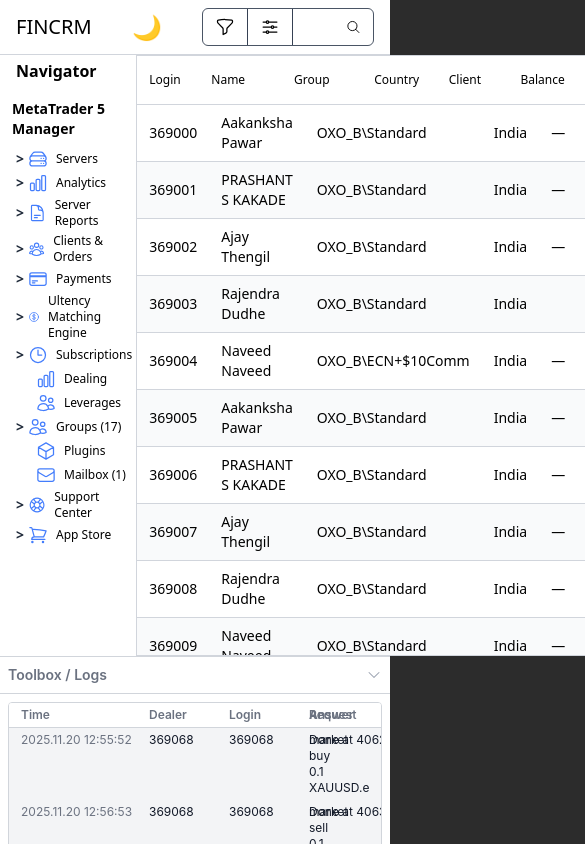
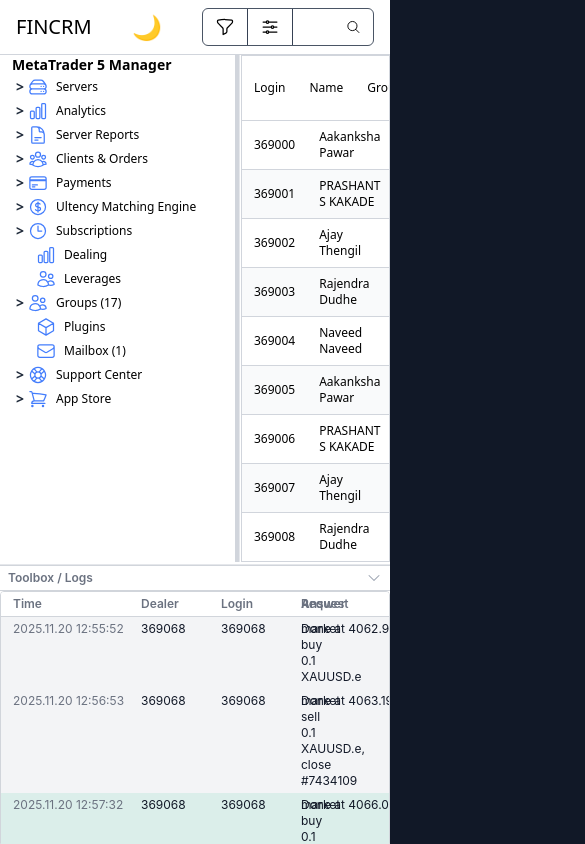
Before and after one commit to katochrasik794/mt5manager-clone, a React (Vite) app: page / in a window 390 px wide. Shown: the top 844 px of the page, 585 px wide, since content can reach past the window. Built offline with nearby package versions, Linux system fonts and the light colour scheme.

Commit message:
Light and dark mode applied

```diff
--- a/src/App.jsx
+++ b/src/App.jsx
@@ -1,32 +1,67 @@
+// import React, { useState, useEffect } from "react";
+// import { Routes, Route, useLocation } from "react-router-dom";
 
 // import Topbar from "./components/Topbar";
-// import { BrowserRouter as Router, Routes, Route } from "react-router-dom";
-// import Sidebar from "./components/Sidebar";
-// import Dashboard from "./components/Dashboard";
-
+// import NavigatorSidebar from "./components/Sidebar";
 // import FooterBar from "./components/FooterBar";
 
+// // pages you already have
+// import Dashboard from "./components/Dashboard"; // your Dashboard.jsx
+// import UsersPage from "./pages/UsersPage";
+// import ClientPage from "./pages/clients/ClientPage";
+// import Clients from "./pages/clients/Clients";
+// import OnlineUsers from "./pages/clients/OnlineUsers";
+// import TradingAccounts from "./pages/clients/TradingAccounts";
+// import Positions from "./pages/clients/Positions";
+// import Orders from "./pages/clients/Orders";
+// // If you have other page components, import them here:
+// // import SettingsPage from "./pages/SettingsPage";
+
 // export default function App() {
+//   const [sidebarOpen, setSidebarOpen] = useState(false);
+//   const location = useLocation();
 
+//   // close mobile sidebar on route change
+//   useEffect(() => {
+//     setSidebarOpen(false);
+//   }, [location]);
 
 //   return (
-//     <>
-//     <Router>
-//       <Topbar/>
-//       <Sidebar />
-//       <Routes>
-//         {/* <Route path="/" element={<Dashboard />} /> */}
-//       </Routes>
+//     <div className="h-screen flex flex-col">
+//       {/* Topbar - always visible */}
+//       <Topbar onToggleSidebar={() => setSidebarOpen((s) => !s)} />
+
+//       {/* Middle area: sidebar + changing dashboard content */}
+//       <div className="flex">
+//         <NavigatorSidebar isOpen={sidebarOpen} onClose={() => setSidebarOpen(false)} />
+
+//         {/* Dashboard area that will change by route */}
+//         <main className="flex-1">
+//           <Routes>
+//             <Route path="/" element={<ClientPage />} />
+//             <Route path="/users" element={<UsersPage />} />
+//             <Route path="/clients" element={<Clients />} />
+//             <Route path="/clients-dashboard" element={<ClientPage />} />
+//             <Route path="/online-users" element={<OnlineUsers />} />
+//             <Route path="/trading-accounts" element={<TradingAccounts />} />
+//             <Route path="/positions" element={<Positions />} />
+//             <Route path="/orders" element={<Orders />} />
+//             {/* Add your other route entries here */}
+//             <Route path="*" element={<div>Page not found</div>} />
+//           </Routes>
+//         </main>
+//       </div>
+
+//       {/* Footer always visible */}
 //       <FooterBar />
-//     </Router>
-//     </>
+//     </div>
 //   );
 // }
 
 
-
-import React, { useState, useEffect } from "react";
+import React, { useState, useEffect, useContext } from "react";
 import { Routes, Route, useLocation } from "react-router-dom";
+import Mycontext from "./context/Mycontext";
 
 import Topbar from "./components/Topbar";
 import NavigatorSidebar from "./components/Sidebar";
@@ -45,7 +80,15 @@
 // import SettingsPage from "./pages/SettingsPage";
 
 export default function App() {
+  const { mode } = useContext(Mycontext);
   const [sidebarOpen, setSidebarOpen] = useState(false);
+  const [sidebarWidth, setSidebarWidth] = useState(240); // default sidebar width
+  const [footerHeight, setFooterHeight] = useState(40); // default footer height
+  const [isSidebarResizing, setIsSidebarResizing] = useState(false);
+  const [isMainResizing, setIsMainResizing] = useState(false);
+  const [isFooterResizing, setIsFooterResizing] = useState(false);
+  const isResizing = isSidebarResizing || isMainResizing || isFooterResizing;
+
   const location = useLocation();
 
   // close mobile sidebar on route change
@@ -53,17 +96,119 @@
     setSidebarOpen(false);
   }, [location]);
 
+  useEffect(() => {
+    function handleMouseMove(e) {
+      // Sidebar horizontal resize (left / right)
+      if (isSidebarResizing) {
+        const minWidth = 10;
+        const maxWidth = window.innerWidth - 300;
+        const newWidth = Math.min(Math.max(e.clientX, minWidth), maxWidth);
+        setSidebarWidth(newWidth);
+      }
+
+      // Main horizontal resize (adjusts sidebar width)
+      if (isMainResizing) {
+        const minWidth = 10;
+        const maxWidth = window.innerWidth - 300;
+        const newWidth = Math.min(Math.max(e.clientX, minWidth), maxWidth);
+        setSidebarWidth(newWidth);
+      }
+
+      // Footer vertical resize (up / down)
+      if (isFooterResizing) {
+        const minHeight = 30;
+        const maxHeight = window.innerHeight - 10;
+        // distance from cursor to bottom of window
+        const calculatedHeight = window.innerHeight - e.clientY;
+        const newHeight = Math.min(Math.max(calculatedHeight, minHeight), maxHeight);
+        setFooterHeight(newHeight);
+      }
+    }
+
+    function handleMouseUp() {
+      if (isSidebarResizing) setIsSidebarResizing(false);
+      if (isMainResizing) setIsMainResizing(false);
+      if (isFooterResizing) setIsFooterResizing(false);
+    }
+
+    if (isSidebarResizing || isMainResizing || isFooterResizing) {
+      window.addEventListener("mousemove", handleMouseMove);
+      window.addEventListener("mouseup", handleMouseUp);
+    }
+
+    return () => {
+      window.removeEventListener("mousemove", handleMouseMove);
+      window.removeEventListener("mouseup", handleMouseUp);
+    };
+  }, [isSidebarResizing, isMainResizing, isFooterResizing]);
+
+  const handleSidebarResizeMouseDown = () => {
+    setIsSidebarResizing(true);
+  };
+
+  const handleMainResizeMouseDown = () => {
+    setIsMainResizing(true);
+  };
+
+  const handleFooterResizeMouseDown = () => {
+    setIsFooterResizing(true);
+  };
+
   return (
-    <div className="h-screen flex flex-col">
+    <div
+      className={`h-screen flex flex-col ${isResizing ? "select-none" : ""} ${mode}`}
+      style={{ backgroundColor: mode === "dark" ? "#2c2c2c" : "white" }}
+    >
       {/* Topbar - always visible */}
       <Topbar onToggleSidebar={() => setSidebarOpen((s) => !s)} />
 
+      {/* Wrapper for middle (sidebar + main) and footer */}
+      <div className="flex flex-col overflow-hidden">
         {/* Middle area: sidebar + changing dashboard content */}
-      <div className="flex">
-        <NavigatorSidebar isOpen={sidebarOpen} onClose={() => setSidebarOpen(false)} />
+        <div
+          className="flex-1 grid overflow-hidden"
+          style={{
+            gridTemplateColumns: `${sidebarWidth}px 1px 1fr`,
+            transition: isResizing ? "none" : "grid-template-columns 0.3s ease-in-out",
+          }}
+        >
+          {/* Sidebar with stretchable width */}
+          <div
+            className={`relative h-full overflow-y-auto overflow-x-hidden border-r ${
+              mode === "dark"
+                ? "border-gray-700 bg-[#2c2c2c]"
+                : "border-gray-200 bg-white"
+            }`}
+          >
+            <NavigatorSidebar
+              isOpen={sidebarOpen}
+              onClose={() => setSidebarOpen(false)}
+            />
 
-        {/* Dashboard area that will change by route */}
-        <main className="flex-1">
+            {/* Vertical resize handle on sidebar border */}
+            <div
+              onMouseDown={handleSidebarResizeMouseDown}
+              className={`absolute top-0 right-0 h-full w-1 cursor-col-resize
+                ${mode === "dark" ? "bg-gray-600 hover:bg-gray-500" : "bg-gray-300 hover:bg-gray-400"}
+                ${isSidebarResizing ? "bg-gray-500" : ""}`}
+            />
+          </div>
+
+          {/* 1px gap */}
+          <div></div>
+
+          {/* Main area - stretches smoothly when sidebar is resized */}
+          <main className="overflow-auto relative">
+            {/* Horizontal resize handle on main's left border */}
+            <div
+              onMouseDown={handleMainResizeMouseDown}
+              className={`absolute top-0 left-0 h-full w-1 cursor-col-resize
+                bg-transparent hover:bg-gray-500/40
+                ${isMainResizing ? "bg-gray-500" : ""} ${
+                  mode === "dark" ? "hover:bg-gray-400/40" : ""
+                }`}
+            />
+
             <Routes>
               <Route path="/" element={<ClientPage />} />
               <Route path="/users" element={<UsersPage />} />
@@ -79,8 +224,27 @@
           </main>
         </div>
 
-      {/* Footer always visible */}
-      <FooterBar />
+        {/* Horizontal resize handle above footer */}
+        <div
+          onMouseDown={handleFooterResizeMouseDown}
+          className={`h-0.5 cursor-row-resize bg-transparent hover:bg-gray-500/40
+            ${isFooterResizing ? "bg-gray-700" : ""} ${
+            mode === "dark" ? "hover:bg-gray-400/40" : ""
+          }`}
+        />
+
+        {/* Footer always visible, but height stretchable */}
+        <div
+          className={`shrink-0 overflow-hidden border-t ${
+            mode === "dark"
+              ? "border-gray-700 bg-[#2c2c2c]"
+              : "border-gray-200 bg-white"
+          }`}
+          style={{ height: footerHeight }}
+        >
+          <FooterBar setFooterHeight={setFooterHeight} />
+        </div>
+      </div>
     </div>
   );
 }
--- a/src/components/FooterBar.jsx
+++ b/src/components/FooterBar.jsx
@@ -1,4 +1,4 @@
-import React, { useState, useContext } from "react";
+import React, { useState, useContext, useEffect } from "react";
 import { ChevronDownIcon, ChevronUpIcon } from '@heroicons/react/24/solid';
 import Mycontext from "../context/Mycontext";
 
@@ -64,12 +64,16 @@
 // Helper to define column sizing for the grid
 const gridColClasses = "grid-cols-[140px_80px_80px_minmax(0,1fr)_120px]";
 
-export default function App() {
+export default function FooterBar({ footerHeight, setFooterHeight }) {
   const { mode } = useContext(Mycontext);
   const styles = mode === "dark" ? darkStyles : lightStyles;
-  const login = "2025.11.20 08:50:33";
-  const logout = "—";
+//   const login = "2025.11.20 08:50:33";
+//   const logout = "—";
   const [isLogsPanelOpen, setIsLogsPanelOpen] = useState(true);
+
+  useEffect(() => {
+    setFooterHeight(isLogsPanelOpen ? 280 : 50);
+  }, [isLogsPanelOpen, setFooterHeight]);
 
   // Function to determine background color based on log entry type
   const getBackgroundColor = (type) => {
@@ -93,16 +97,16 @@
         <div className="w-full">
             {/* Logs Panel (Collapsible) */}
             <div
-                className={`transition-all duration-300 overflow-hidden ${isLogsPanelOpen ? 'max-h-96 border-t' : 'max-h-12'}`}
+                className={`transition-all duration-300 overflow-hidden ${isLogsPanelOpen ? 'h-76 border-t' : 'h-12'}`}
                 style={{ backgroundColor: styles.panelBg, borderColor: styles.borderColor }}
             >
                 {/* Panel Header/Toggler */}
                 <div
-                    className="flex justify-between items-center p-2 cursor-pointer border-b"
+                    className="flex justify-between items-center px-2 py-1 cursor-pointer border-b"
                     onClick={() => setIsLogsPanelOpen(!isLogsPanelOpen)}
                     style={{ borderColor: isLogsPanelOpen ? styles.borderColor : styles.panelBg }}
                 >
-                    <div className="text-sm font-semibold" style={{ color: styles.mutedText }}>
+                    <div className="text-xs font-semibold" style={{ color: styles.mutedText }}>
                         Toolbox / Logs
                     </div>
                     {isLogsPanelOpen ? (
@@ -113,7 +117,7 @@
                 </div>
 
                 {/* Logs Content Area */}
-                <div className={`p-2 transition-opacity duration-300 ${isLogsPanelOpen ? 'opacity-100' : 'opacity-0 h-0'}`}>
+                <div className={`p- transition-opacity duration-300 ${isLogsPanelOpen ? 'opacity-100' : 'opacity-0 h-0'}`}>
                     <div
                         className={`h-64 overflow-y-auto rounded-sm ${mode === "dark" ? 'custom-scrollbar' : 'custom-scrollbar-light'}`}
                         style={{ border: `1px solid ${styles.borderColor}`, backgroundColor: styles.logDefaultBg }}
@@ -154,7 +158,7 @@
             </div>
 
             {/* Actual Footer Bar */}
-            <footer
+            {/* <footer
                 className="p-3 text-sm flex items-center justify-between shadow-lg"
                 style={{ backgroundColor: styles.panelBg, borderTop: `1px solid ${styles.borderColor}` }}
             >
@@ -164,7 +168,7 @@
                 <div className={`${mode === "dark" ? "text-gray-400" : "text-gray-600"}`}>
                     Logout time: <span className={`font-medium ${mode === "dark" ? "text-white" : "text-black"}`}>{logout}</span>
                 </div>
-            </footer>
+            </footer> */}
         </div>
     </div>
   );
--- a/src/components/Sidebar.jsx
+++ b/src/components/Sidebar.jsx
@@ -327,7 +327,7 @@
 
   // Define classes for dark theme styling
   const sidebarClasses =
-    "w-72 bg-[#2c2c2c]  flex flex-col font-sans";
+    "w-68 bg-[#2c2c2c]  flex flex-col font-sans";
 
   const headerClasses =
     "px-4 py-1  flex items-center justify-between";
@@ -337,19 +337,19 @@
     <aside className={sidebarClasses +  ` ${mode === "dark" ? "border-gray-100 text-white" : "border-gray-300 text-black"}`}
     style={{ background: mode === "dark" ? "#2c2c2c" : "white" }}>
       {/* --- Navigator Header --- */}
-      <div className={headerClasses}>
+      {/* <div className={headerClasses}>
         <span className="font-semibold text-md">Navigator</span>
         <button
           className="p-1 text-gray-400 hover:text-white"
           aria-label="Close"
         >
-          {/* <XMarkIcon className="w-5 h-5" /> */}
+          <XMarkIcon className="w-5 h-5" />
         </button>
-      </div>
+      </div> */}
 
       {/* --- Menu Items --- */}
-      <div className="flex-1 overflow-auto p-1 sidebar-scroll">
-        <div className="text-sm font-semibold p-2">
+      <div className="flex-1 overflow-auto px-1 sidebar-scroll">
+        <div className="text-sm font-semibold px-2">
           MetaTrader 5 Manager
         </div>
         <nav className="text-sm "
--- a/src/index.css
+++ b/src/index.css
@@ -8,8 +8,13 @@
 
 
 body {
-  background: #2c2c2c;
+  background: #111827;
   color: #e5e7eb;
+}
+
+body.light {
+  background: white;
+  color: #111827;
 }
 
 /* For Chrome, Edge, Safari */
--- a/src/pages/clients/ClientPage.jsx
+++ b/src/pages/clients/ClientPage.jsx
@@ -60,7 +60,7 @@
         </div>
 
         {/* Scrollable body: fixed height so ~20 rows are visible (adjust h-[720px] if you need exact fit) */}
-        <div className={`max-h-[550px] overflow-y-auto ${mode === "dark" ? "custom-scrollbar" : "custom-scrollbar-light"}`}>
+        <div className={`max-h-[530px] overflow-y-auto ${mode === "dark" ? "custom-scrollbar" : "custom-scrollbar-light"}`}>
           <table className="min-w-full table-fixed border-collapse">
             <tbody>
               {rows.map((r, idx) => (
@@ -70,16 +70,16 @@
                   className={`border-b cursor-pointer ${mode === "dark" ? `border-gray-800 hover:bg-gray-800/40 ${idx % 2 === 0 ? "bg-[#2c2c2c]" : "bg-[#343434]"}` : `border-gray-300 hover:bg-gray-200 ${idx % 2 === 0 ? "bg-white" : "bg-gray-50"}`}`}
                   title="Double-click to open client details"
                 >
-                  <td className={`px-3 py-2 text-sm w-[88px] ${mode === "dark" ? "text-gray-200" : "text-black"}`}>{r.login}</td>
-                  <td className={`px-3 py-2 text-sm w-[180px] ${mode === "dark" ? "text-gray-200" : "text-black"}`}>{r.name}</td>
-                  <td className={`px-3 py-2 text-sm w-[160px] ${mode === "dark" ? "text-gray-200" : "text-black"}`}>{r.group}</td>
-                  <td className={`px-3 py-2 text-sm w-[96px] ${mode === "dark" ? "text-gray-200" : "text-black"}`}>{r.country}</td>
-                  <td className={`px-3 py-2 text-sm w-[80px] ${mode === "dark" ? "text-gray-200" : "text-black"}`}>{r.client}</td>
-                  <td className={`px-3 py-2 text-sm text-right w-[120px] ${mode === "dark" ? "text-gray-200" : "text-black"}`}>{r.balance}</td>
-                  <td className={`px-3 py-2 text-sm text-right w-[140px] ${mode === "dark" ? "text-gray-200" : "text-black"}`}>{r.balanceChecked}</td>
-                  <td className={`px-3 py-2 text-sm text-right w-[100px] ${mode === "dark" ? "text-gray-200" : "text-black"}`}>{r.equity}</td>
-                  <td className={`px-3 py-2 text-sm text-right w-[120px] ${mode === "dark" ? "text-gray-200" : "text-black"}`}>{r.profit}</td>
-                  <td className={`px-3 py-2 text-sm text-right w-[72px] ${mode === "dark" ? "text-gray-200" : "text-black"}`}>{r.currency}</td>
+                  <td className={`px-3 py-2 text-xs w-[88px] ${mode === "dark" ? "text-gray-200" : "text-black"}`}>{r.login}</td>
+                  <td className={`px-3 py-2 text-xs w-[180px] ${mode === "dark" ? "text-gray-200" : "text-black"}`}>{r.name}</td>
+                  <td className={`px-3 py-2 text-xs w-[160px] ${mode === "dark" ? "text-gray-200" : "text-black"}`}>{r.group}</td>
+                  <td className={`px-3 py-2 text-xs w-[96px] ${mode === "dark" ? "text-gray-200" : "text-black"}`}>{r.country}</td>
+                  <td className={`px-3 py-2 text-xs w-[80px] ${mode === "dark" ? "text-gray-200" : "text-black"}`}>{r.client}</td>
+                  <td className={`px-3 py-2 text-xs text-right w-[120px] ${mode === "dark" ? "text-gray-200" : "text-black"}`}>{r.balance}</td>
+                  <td className={`px-3 py-2 text-xs text-right w-[140px] ${mode === "dark" ? "text-gray-200" : "text-black"}`}>{r.balanceChecked}</td>
+                  <td className={`px-3 py-2 text-xs text-right w-[100px] ${mode === "dark" ? "text-gray-200" : "text-black"}`}>{r.equity}</td>
+                  <td className={`px-3 py-2 text-xs text-right w-[120px] ${mode === "dark" ? "text-gray-200" : "text-black"}`}>{r.profit}</td>
+                  <td className={`px-3 py-2 text-xs text-right w-[72px] ${mode === "dark" ? "text-gray-200" : "text-black"}`}>{r.currency}</td>
                 </tr>
               ))}
             </tbody>
```
Also changed, not shown: src/context/Mystate.jsx (+4 -9 lines). Lines whose indentation alone changed are shown as unchanged.
